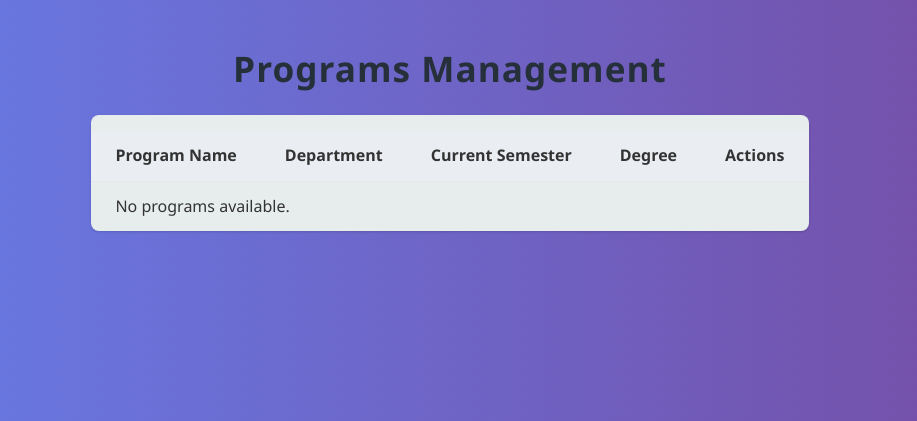
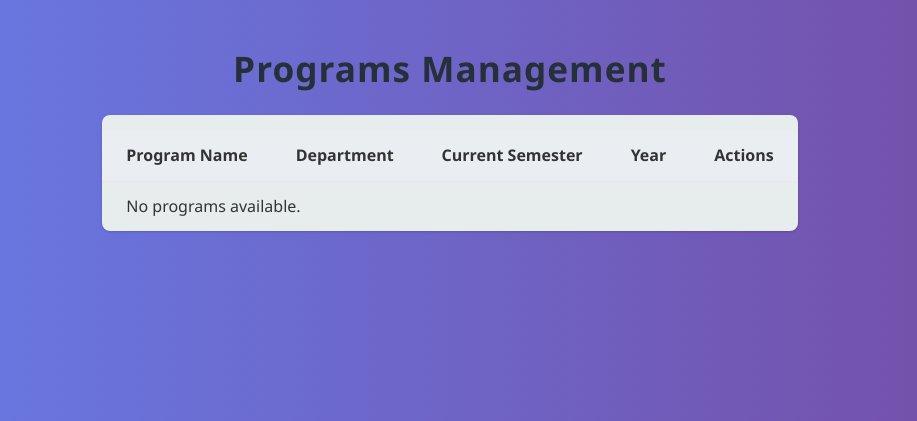
Before and after one commit to Yaneww11/collegeSystem, a Django app: page /programs/ in a window 1280 px wide. Shown: the part 57-478 px from the top of the page, without its empty margins (190-1107 px from the left). Run offline with Django 5.2, Linux system fonts and the light colour scheme; the visitor is signed in with stand-in values (Sample User, id 1); data that the repository does not hold is empty; some libraries are stand-ins or nearby versions.

Commit message:
Fix incorrect table header

```diff
--- a/templates/programs/programs.html
+++ b/templates/programs/programs.html
@@ -25,7 +25,7 @@
                         <th>Program Name</th>
                         <th>Department</th>
                         <th>Current Semester</th>
-                        <th>Degree</th>
+                        <th>Year</th>
                         <th>Actions</th>
                     </tr>
                     </thead>
```
